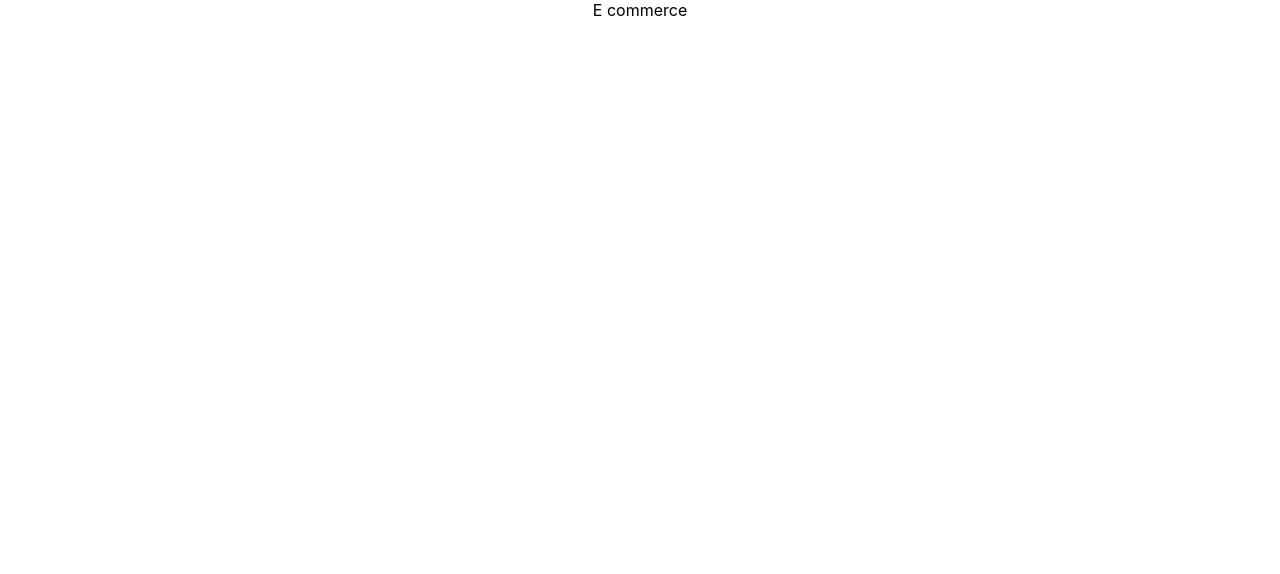
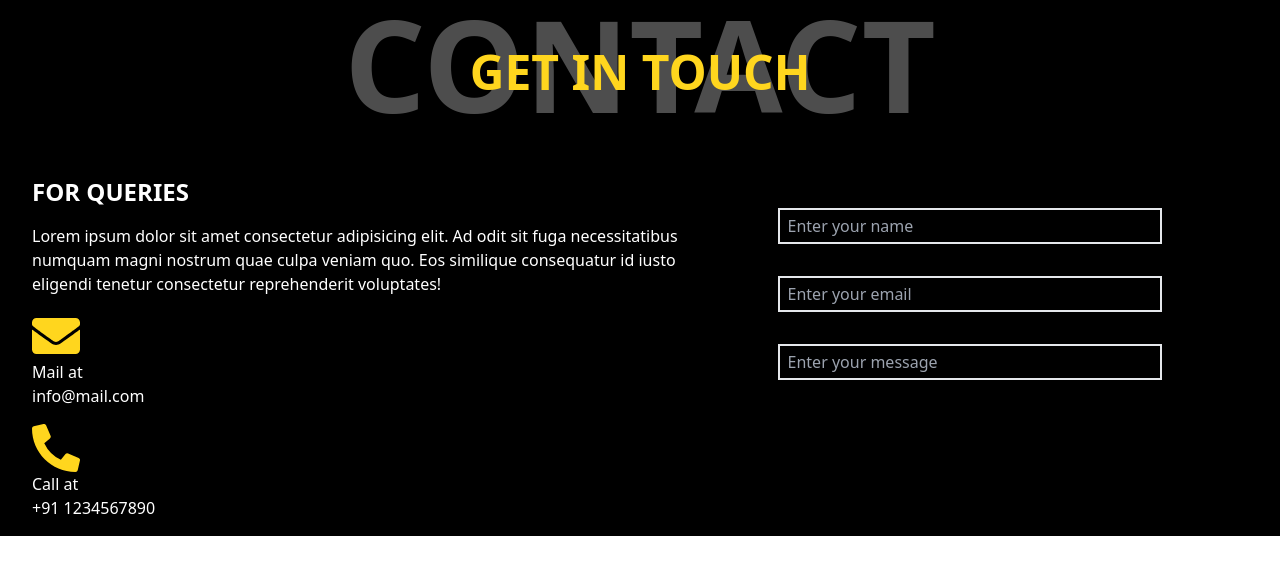
Before and after one commit to shivii011/e-commerce-website, a React (Create React App) app: page / in a window 1280 px wide. Shown: the top 574 px of the page. Built offline with nearby package versions, Linux system fonts and the light colour scheme.

Commit message:
[an] - Contact Us page without functionality and submit button

```diff
--- a/package.json
+++ b/package.json
@@ -8,6 +8,7 @@
     "@testing-library/user-event": "^13.5.0",
     "react": "^18.2.0",
     "react-dom": "^18.2.0",
+    "react-icons": "^4.4.0",
     "react-scripts": "5.0.1",
     "web-vitals": "^2.1.4"
   },
@@ -34,5 +35,10 @@
       "last 1 firefox version",
       "last 1 safari version"
     ]
+  },
+  "devDependencies": {
+    "autoprefixer": "^10.4.12",
+    "postcss": "^8.4.17",
+    "tailwindcss": "^3.1.8"
   }
 }
--- /dev/null
+++ b/postcss.config.js
@@ -0,0 +1,6 @@
+module.exports = {
+  plugins: {
+    tailwindcss: {},
+    autoprefixer: {},
+  },
+}
--- a/src/App.css
+++ /dev/null
@@ -1,38 +0,0 @@
-.App {
-  text-align: center;
-}
-
-.App-logo {
-  height: 40vmin;
-  pointer-events: none;
-}
-
-@media (prefers-reduced-motion: no-preference) {
-  .App-logo {
-    animation: App-logo-spin infinite 20s linear;
-  }
-}
-
-.App-header {
-  background-color: #282c34;
-  min-height: 100vh;
-  display: flex;
-  flex-direction: column;
-  align-items: center;
-  justify-content: center;
-  font-size: calc(10px + 2vmin);
-  color: white;
-}
-
-.App-link {
-  color: #61dafb;
-}
-
-@keyframes App-logo-spin {
-  from {
-    transform: rotate(0deg);
-  }
-  to {
-    transform: rotate(360deg);
-  }
-}
--- a/src/App.js
+++ b/src/App.js
@@ -1,11 +1,11 @@
-import './App.css';
+import Contact from "./pages/Contact"
 
-function App() {
+const App = () => {
   return (
-    <div className="App">
-     E commerce
+    <div>
+      <Contact />
     </div>
-  );
+  )
 }
 
-export default App;
+export default App
--- a/src/index.css
+++ b/src/index.css
@@ -1,13 +1,3 @@
-body {
-  margin: 0;
-  font-family: -apple-system, BlinkMacSystemFont, 'Segoe UI', 'Roboto', 'Oxygen',
-    'Ubuntu', 'Cantarell', 'Fira Sans', 'Droid Sans', 'Helvetica Neue',
-    sans-serif;
-  -webkit-font-smoothing: antialiased;
-  -moz-osx-font-smoothing: grayscale;
-}
-
-code {
-  font-family: source-code-pro, Menlo, Monaco, Consolas, 'Courier New',
-    monospace;
-}
+@import "tailwindcss/base";
+@import "tailwindcss/components";
+@import "tailwindcss/utilities";
--- /dev/null
+++ b/src/pages/Contact.js
@@ -0,0 +1,41 @@
+// Importing Data from utils folder
+import { ContactData } from "../utils/ContactData"
+import { FormFields } from "../utils/FormFields"
+import { useState } from 'react'
+
+const Contact = () => {
+
+    const fieldStyle = "w-96 my-4 px-2 py-1 bg-transparent border-2"
+    const [text, setText] = useState('')
+
+  return (
+    <div className="bg-black">
+        <div className="text-center">
+            <div className="text-white opacity-30 text-9xl font-bold relative -z-1">CONTACT</div>
+            <div className="text-gold-web-golden text-5xl font-bold absolute z-1 inset-12">GET IN TOUCH</div>
+        </div>
+        <div className="flex m-8 mb-0 gap-16">
+            <div>
+                <div className="text-white text-2xl font-semibold my-4">FOR QUERIES</div>
+                <div className="text-white font-extralight my-4">Lorem ipsum dolor sit amet consectetur adipisicing elit. Ad odit sit fuga necessitatibus numquam magni nostrum quae culpa veniam quo. Eos similique consequatur id iusto eligendi tenetur consectetur reprehenderit voluptates!</div>
+                { ContactData.map((data) => (
+                    <div className="text-white font-extralight mb-4" key={data.id}>
+                        <div>{data.icon}</div>
+                        <div>{data.title}</div>
+                        <div>{data.content}</div>
+                    </div>
+                    ))
+                }
+            </div>
+            <div className="m-8">
+                {FormFields.map((fields) => (
+                    <input type={fields.type} placeholder={fields.placeholder} className={fieldStyle} value={text} onChange={(e) => {setText(e.target.value)}}/>
+                ))}
+            </div>
+
+        </div>
+    </div>
+  )
+}
+
+export default Contact
--- /dev/null
+++ b/src/utils/ContactData.js
@@ -0,0 +1,20 @@
+import { FaEnvelope } from "react-icons/fa"
+import { FaPhoneAlt } from "react-icons/fa"
+
+// Assigning icon style
+const faIconsStyle = "text-gold-web-golden w-12 h-12"
+
+export const ContactData = [
+    {
+        'id': 201,
+        'icon': <FaEnvelope className={faIconsStyle} />,
+        'title': 'Mail at',
+        'content': 'info@mail.com',
+    },
+    {
+        'id': 202,
+        'icon': <FaPhoneAlt className={faIconsStyle} />,
+        'title': 'Call at',
+        'content': '+91 1234567890',
+    },
+]
--- /dev/null
+++ b/src/utils/FormFields.js
@@ -0,0 +1,17 @@
+export const FormFields = [
+    {
+        'id': 301,
+        'type': 'input',
+        'placeholder': 'Enter your name',
+    },
+    {
+        'id': 301,
+        'type': 'input',
+        'placeholder': 'Enter your email',
+    },
+    {
+        'id': 301,
+        'type': 'textarea',
+        'placeholder': 'Enter your message',
+    },
+]
--- /dev/null
+++ b/tailwind.config.js
@@ -0,0 +1,22 @@
+/** @type {import('tailwindcss').Config} */
+module.exports = {
+  content: [
+    "./src/**/*.{js,jsx,ts,tsx}",
+  ],
+  theme: {
+    extend: {
+      colors: {
+        'purple': '#6600A5',
+        'russian-voilet': '#2D0F51',
+        'electric-purple': '#AF44F2',
+        'gold-web-golden': '#FFD61E',
+        'maximum-yellow': '#FFF835',
+        'dark-charcoal': '#2f2f2f',
+      },
+      backgroundImage: {
+        'main': "url(/src/assets/test-img.jpg)"
+      },
+    },
+  },
+  plugins: [],
+}
```
Also changed, not shown: 1 other file (tests, documents, lock files or other folders).
